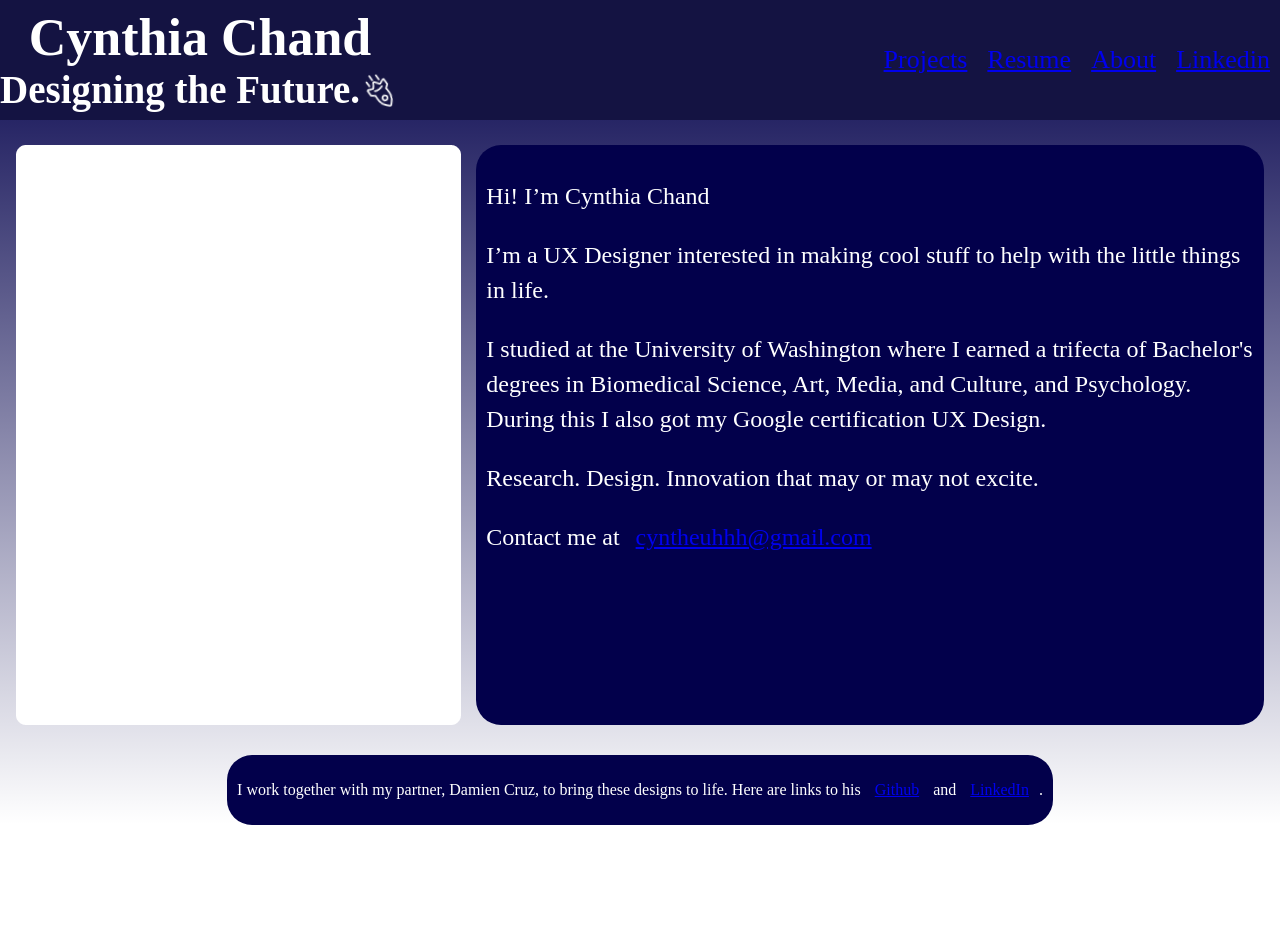
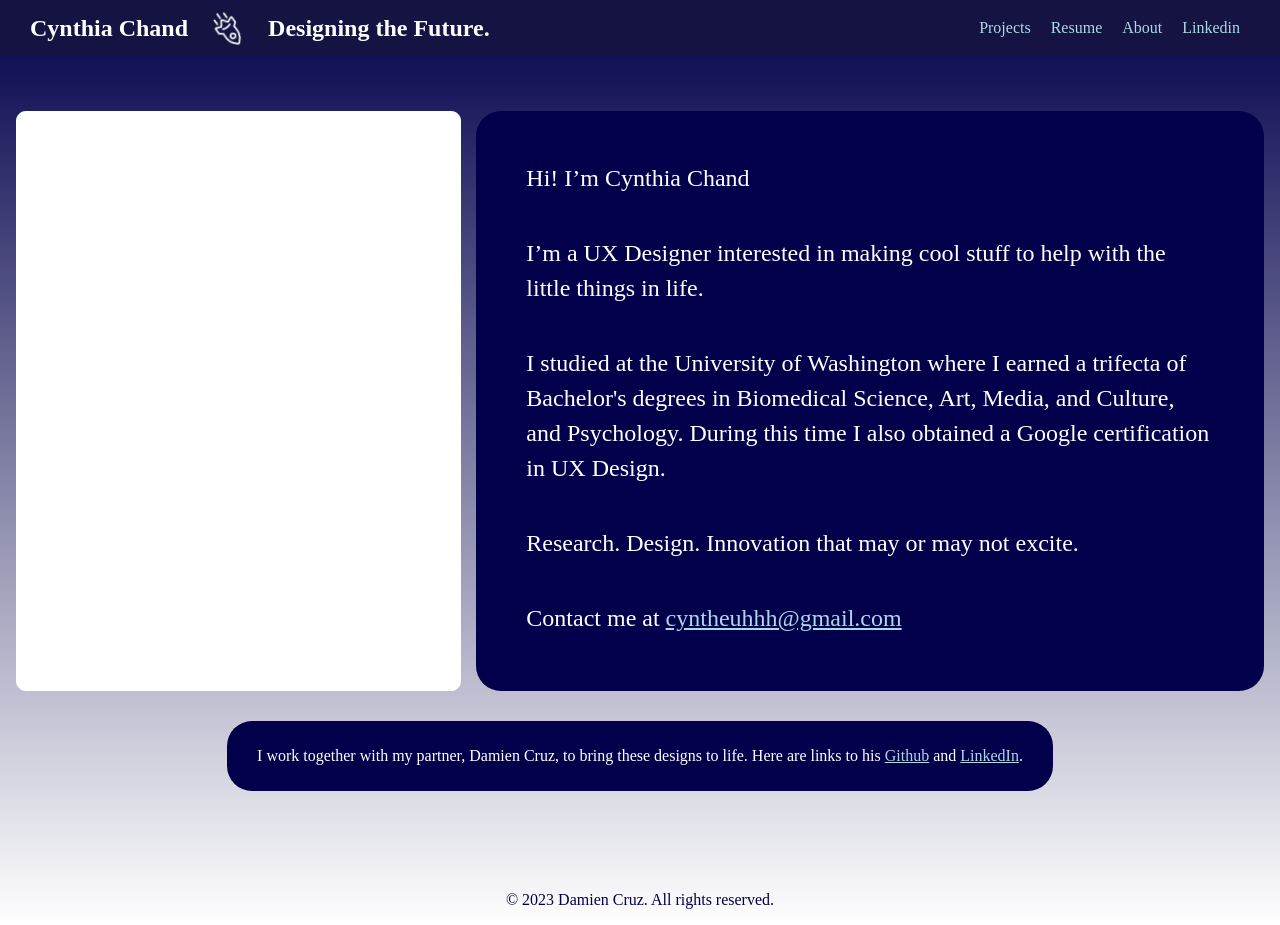
Before and after one commit to not-damien/cynthiachandsite, a React (Create React App) app: page /about in a window 1280 px wide. Before the commit the page ends 825 px from the top, so only its background shows below. Built offline with nearby package versions, Linux system fonts and the light colour scheme; a web font is replaced by a local one.

Commit message:
UX Review fixes

```diff
--- a/src/About.css
+++ b/src/About.css
@@ -5,6 +5,9 @@
     text-align: left;
     border-radius: 25px;
     max-width: 60%;
+  }
+  .about-me p{
+    margin: 40px;
   }
 .about-cynthia{
     padding-top: 25px;
@@ -18,12 +21,13 @@
     margin-bottom: 30px
   }
 .blurb{
+    margin-top: 30px;
     display: flex;
     flex-direction: column;
     align-items: center;
 }
 .about-damien{
-    padding: 10px;
+    padding: 10px 30px;
     background-color: #02004B;
     text-align: left;
     border-radius: 25px;
--- a/src/About.js
+++ b/src/About.js
@@ -16,7 +16,7 @@ function About(){
           I’m a UX Designer interested in making cool stuff to help with the little things in life.
           </p>
           <p>
-          I studied at the University of Washington where I earned a trifecta of Bachelor's degrees in Biomedical Science, Art, Media, and Culture, and Psychology. During this I also got my Google certification UX Design.
+          I studied at the University of Washington where I earned a trifecta of Bachelor's degrees in Biomedical Science, Art, Media, and Culture, and Psychology. During this time I also obtained a Google certification in UX Design.
           </p>
           <p>
           Research. Design. Innovation that may or may not excite.
--- a/src/App.css
+++ b/src/App.css
@@ -14,6 +14,8 @@ body{
 }
 
 .App-logo {
+  margin-left: 20px;
+  margin-right: 20px;
   height: 5vmin;
   pointer-events: none;
 }
@@ -26,15 +28,16 @@ body{
 
 .App-header {
   background-color: #141342;
-  min-height: 15vh;
-  font-size: calc(10px + 2vmin);
+  min-height: 7vh;
+  font-size: 2vmin;
   color: white;
-
+  padding-left: 30px;
+  padding-right: 30px;
   display: flex;
   flex-direction: row;
   justify-content: space-between;
 }
-a{
+.links a{
   margin: 10px;
 }
 .links{
@@ -45,7 +48,7 @@ a{
 }
 #tittle-container{
   display: flex;
-  flex-direction: column;
+  flex-direction: row;
   align-items: center;
   justify-content: center;
 }
@@ -67,8 +70,7 @@ a{
 
 /*For cards  */
 .card-container {
-  border-style: solid;
-  border-color: black;
+  border-radius: 20%;
   border-width: 2px;
   width: 321px;
   height: 302px;
@@ -85,6 +87,52 @@ a{
   align-content: space-around;
 }
 #working-on-line {
-  margin-top:0;
+  margin-top:20px;
+  margin-bottom:20px;
   font-size: 40px;
 }
+
+
+/* typing effect*/
+.typewriter h2 {
+  max-width: fit-content;
+  width: fit-content;
+  overflow: hidden; /* Ensures the content is not revealed until the animation */
+  border-right: .10em solid white; /* The typwriter cursor */
+  white-space: nowrap; /* Keeps the content on a single line */
+  margin: 0 auto; /* Gives that scrolling effect as the typing happens */
+  letter-spacing: .10em; /* Adjust as needed */
+  animation:
+    typing 6s steps(75, end),
+    blink-caret .75s step-end infinite;
+}
+
+/* The typing effect */
+@keyframes typing {
+  from { width: 0 }
+  to { width: 100% }
+}
+
+/* The typewriter cursor effect */
+@keyframes blink-caret {
+  from, to { border-color: transparent }
+  50% { border-color: white; }
+}
+
+.links a:visited {
+  color: white !important; /* Change the color of visited links */
+  text-decoration: none !important; /* Remove underline from visited links */
+}
+.links a{
+  text-decoration: none;
+}
+
+a{
+  color: lightblue;
+}
+
+footer {
+  margin-top: 100px;
+  margin-bottom: 0;
+  color: #02004B;
+}
--- a/src/App.js
+++ b/src/App.js
@@ -11,11 +11,11 @@ function App() {
     <div className="App">
       <header className="App-header">
         <div id="tittle-container">
-        <h1 id="site-name">Cynthia Chand</h1>
-        <div id="sub-tittle">
+        <h2 id="site-name">Cynthia Chand</h2>
+        <img src={rocket} className="App-logo" alt="logo" />
           <h2 id="tag-line">Designing the Future.</h2>
-          <img src={rocket} className="App-logo" alt="logo" />
-        </div>
+
+
         </div>
 
 
@@ -34,7 +34,9 @@ function App() {
             </Routes>
         </Router>
       </div>
-
+      <footer>
+    <p>&copy; 2023 Damien Cruz. All rights reserved.</p>
+      </footer>
     </div>
   );
 }
--- a/src/Projects.js
+++ b/src/Projects.js
@@ -8,7 +8,8 @@ import rocket from './rocket.svg';
 function Projects(){
     return (
       <div>
-      <h2 id="working-on-line">Here’s what I’ve been working on</h2>
+        <div className='typewriter'><h2 id="working-on-line">Here’s what I’ve been working on...</h2></div>
+
       <div className='card-holder'>
         <Card
           imageSrc={simpleTee}
@@ -29,11 +30,6 @@ function Projects(){
           imageSrc={foldHere}
           title="FoldHere"
           description="A desktop widget for easily sharing files between computers."
-          />
-          <Card
-          imageSrc={rocket}
-          title="Image Title"
-          description="This is the description that will appear on hover."
           />
           <Card
           imageSrc={rocket}
--- a/src/Resume.css
+++ b/src/Resume.css
@@ -1,4 +1,5 @@
 iframe {
-    width: 850px;
+    margin-top: 15px;
+    width: 830px;
     height: 2140px;
 }
--- a/src/Resume.js
+++ b/src/Resume.js
@@ -2,8 +2,9 @@ import './Resume.css'
 function Resume(){
     return (
         <div>
-
+        <div className='typewriter'><h2 id="working-on-line">Here’s my CV!</h2></div>
             <iframe
+            title ="Full CV"
             src="https://docs.google.com/document/d/e/2PACX-1vQHKjXI9A0kdx4KZFZVJNqyEv-VyGpQCQHyajLFAIJzuLyeOgG-8LvB4qqWH8AVnoeajB8FPv1VYmH_/pub?embedded=true"
             ></iframe>
 
```
